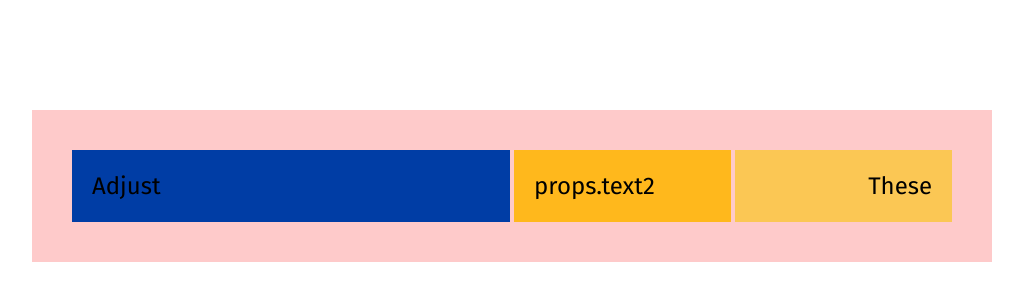
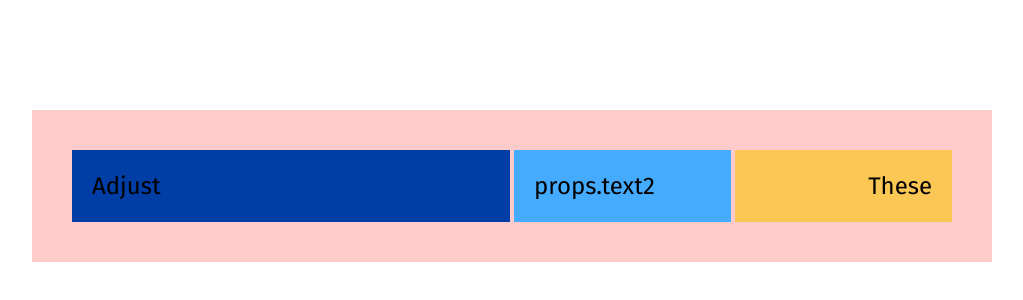
Before and after one commit to acm-ucr/cse-ula, a Next.js app: page / in a window 1280 px wide. Shown: the part 214-514 px from the top of the page, without its empty margins (128-1151 px from the left). Built offline with nearby package versions, Linux system fonts and the light colour scheme.

Commit message:
fixed example.tsx

```diff
--- a/src/app/page.tsx
+++ b/src/app/page.tsx
@@ -1,7 +1,7 @@
 import Example from "@/components/Example";
 
 const Home = () => {
-  return (
+  return(
     <div className="flex h-screen w-screen items-center justify-center text-center text-2xl">
       <Example text1="Adjust" text2="These" text3="Props" />
     </div>
--- a/src/components/Example.tsx
+++ b/src/components/Example.tsx
@@ -5,7 +5,7 @@ const Example = (props: { text1: string; text2: string; text3: string }) => {
         {props.text1}
       </div>
       <div className="flex w-1/2 flex-row gap-1">
-        <div className="w-full bg-ula-yellow-primary p-5 text-left">
+        <div className="w-full bg-ula-blue-accent p-5 text-left">
           props.text2
         </div>
         <div className="w-full bg-ula-yellow-accent p-5 text-right">
```
